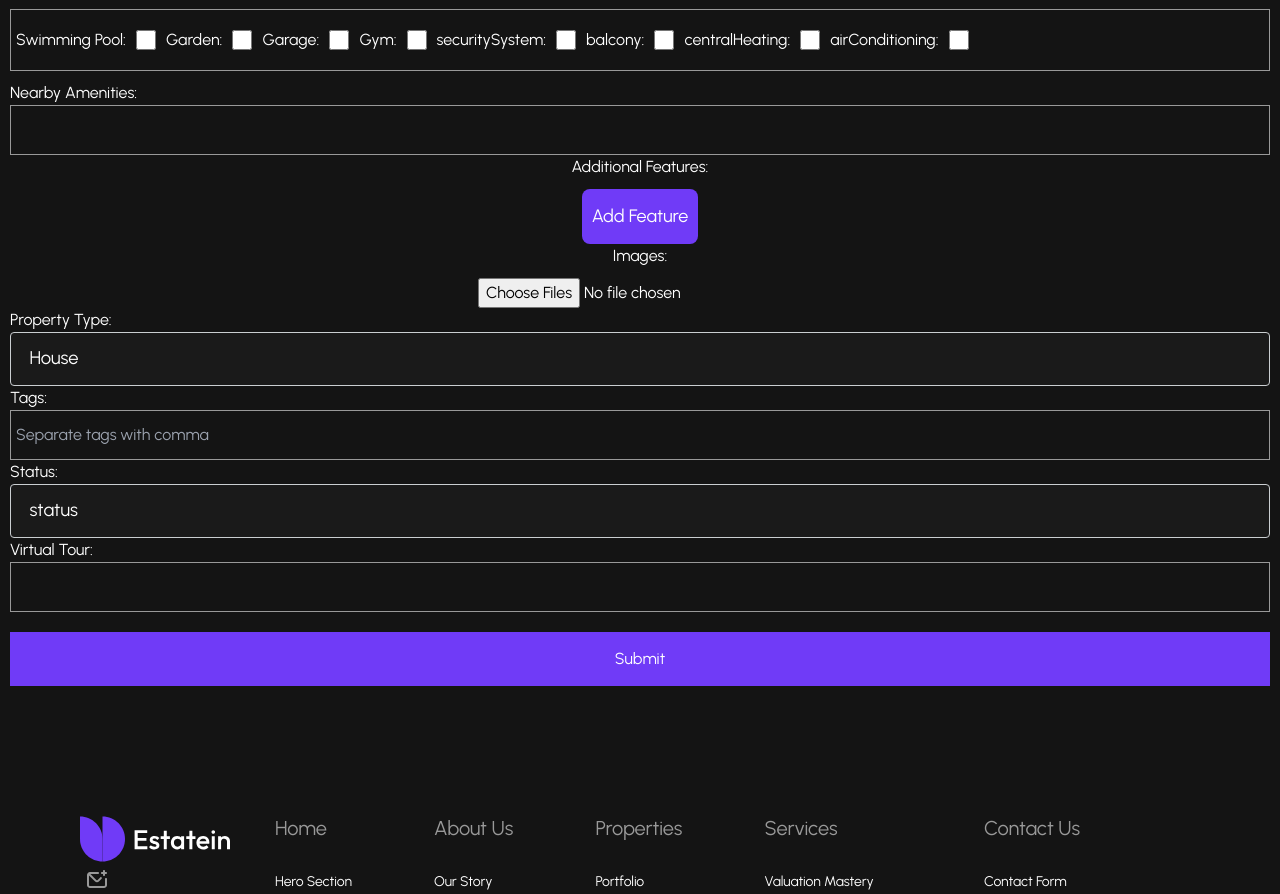
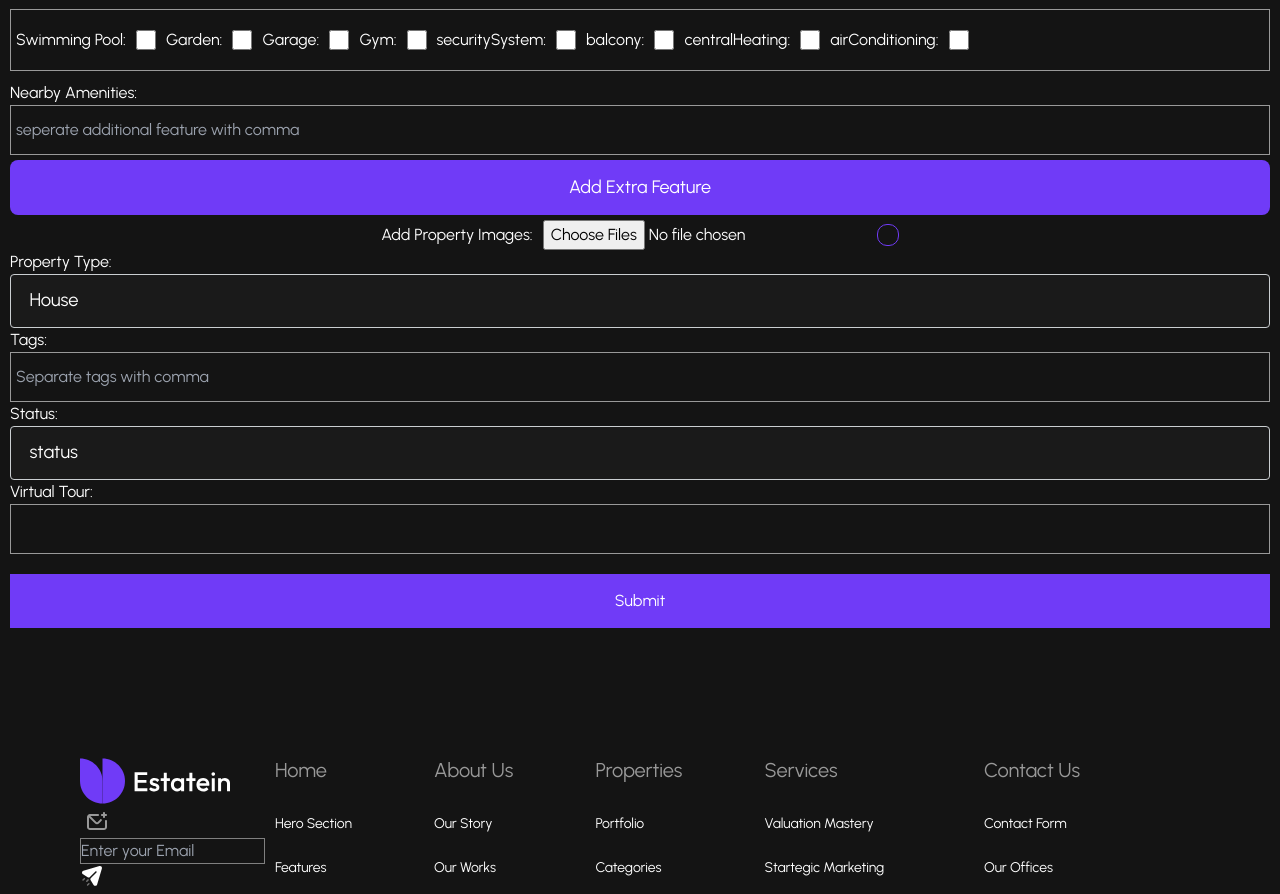
Before and after one commit to cReAtOR0009/Real_Estate, a React (Vite) app in the folder client/: page /AddProperties in a window 1280 px wide. Shown: the part 937-1831 px from the top of the page. Built offline with nearby package versions, Linux system fonts and the light colour scheme.

Commit message:
add property usereducer fixed

```diff
--- a/client/src/components/AddProperty.jsx
+++ b/client/src/components/AddProperty.jsx
@@ -9,6 +9,7 @@ const AddProperty = () => {
     const { name, value, type, checked } = e.target;
     console.log(checked, name, type, value, checked);
     // const newValue = type === "checkbox" ? checked : value;
+
     if (name === "tags") {
       dispatch({
         type: "ADD_TAGS",
@@ -40,20 +41,18 @@ const AddProperty = () => {
     } else {
       dispatch({ type: "ADD_TO_FORM", payload: { name, value } }); // Dispatch action to update other fields
     }
+
   };
 
   const handleImageUpload = (e) => {
     const files = Array.from(e.target.files);
-    console.log("files :", files)
-    // let value = files
-    const imageFiles = files.map((file) => {
+    const FileswithUrl = files.map((file) => {
       const imageUrl = URL.createObjectURL(file);
-      console.log("imageUrl:", imageUrl)
-      return imageUrl;
+      file.imageUrl = imageUrl;
+      return file;
     });
 
-    console.log("imageFiles:", imageFiles)
-    dispatch({ type: "ADD_IMAGES", payload: {value:files} });
+    dispatch({ type: "ADD_IMAGES", payload: { value: FileswithUrl } });
   };
 
   const handleFeatureDescriptionChange = (e, index) => {
@@ -275,14 +274,15 @@ const AddProperty = () => {
           value={formData.nearbyAmenities}
           type="text"
           name="nearbyAmenities"
+          placeholder="seperate additional feature with comma"
           onChange={handleChange}
         />
 
         {/* Additional Features */}
-        <div className="flex flex-col justify-center items-center flex-wrap gap-[10px]">
-          <label>Additional Features:</label>
+        <div className="flex flex-col justify-center items-center flex-wrap gap-[10px] my-[5px]">
+          {/* <label>Additional Features:</label> */}
           {formData.additionalFeatures.map((feature, index) => (
-            <div key={index} className="flex justify-center flex-wrap w-[100]">
+            <div key={index} className="">
               <input
                 className="p-[5px] border border-solid border-Grey-60 h-[50px]"
                 type="text"
@@ -302,21 +302,28 @@ const AddProperty = () => {
             </div>
           ))}
           <button
-            className={`${styles.buttonPadding} bg-Purple-60`}
+            className={`${styles.buttonPadding} w-[100%] bg-Purple-60`}
             type="button"
             onClick={addAdditionalFeature}
           >
-            Add Feature
+            Add Extra Feature
           </button>
         </div>
 
         {/* Images */}
-        <div className="flex flex-col justify-center items-center flex-wrap gap-[10px]">
-          <label>Images:</label>
+        <div className="flex  justify-center items-center flex-wrap gap-[10px]">
+          <label>Add Property Images:</label>
           <input type="file" multiple onChange={handleImageUpload} />
-          {formData.images.map((image, index) => (
-            <img key={index} src={image} alt={`Image ${index}`} />
-          ))}
+          <div className="flex flex-wrap gap-[10px] border border-solid border-Purple-60 rounded-[10px] p-[10px]">
+            {formData.images.map((image, index) => (
+              <img
+                className="w-[100px] h-[100px] rounded-[10px]"
+                key={index}
+                src={image.imageUrl}
+                alt={`Image ${index}`}
+              />
+            ))}
+          </div>
         </div>
 
         {/* Add input className="p-[5px] border border-solid border-Grey-60 h-[50px]" fields for other properties */}
@@ -348,8 +355,8 @@ const AddProperty = () => {
         <label>Status:</label>
         <select
           className="bg-Grey-10 text-[white]"
-          name="propertyType"
-          id="propertyType"
+          name="status"
+          id="status"
           onChange={handleChange}
         >
           <option value="status">status</option>
```
